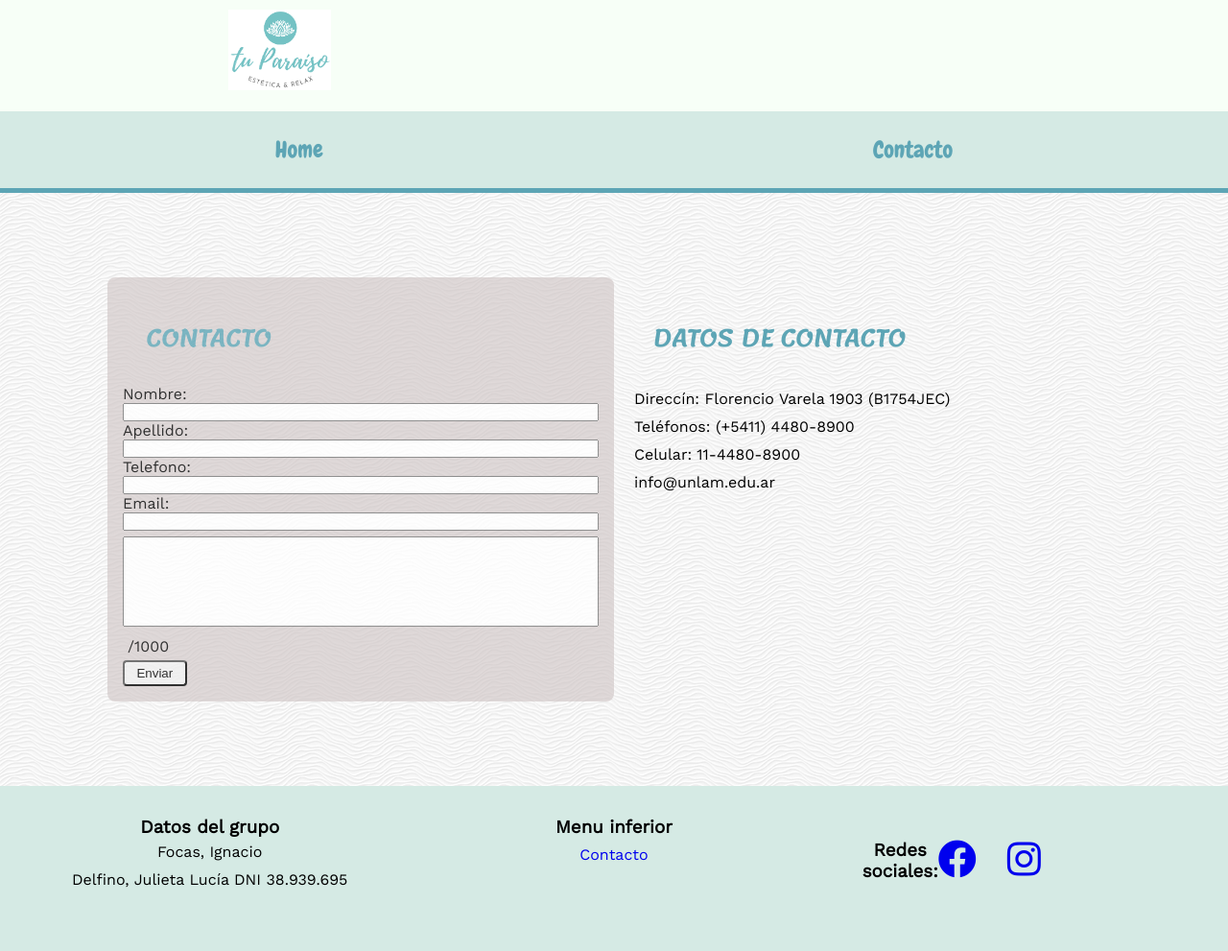
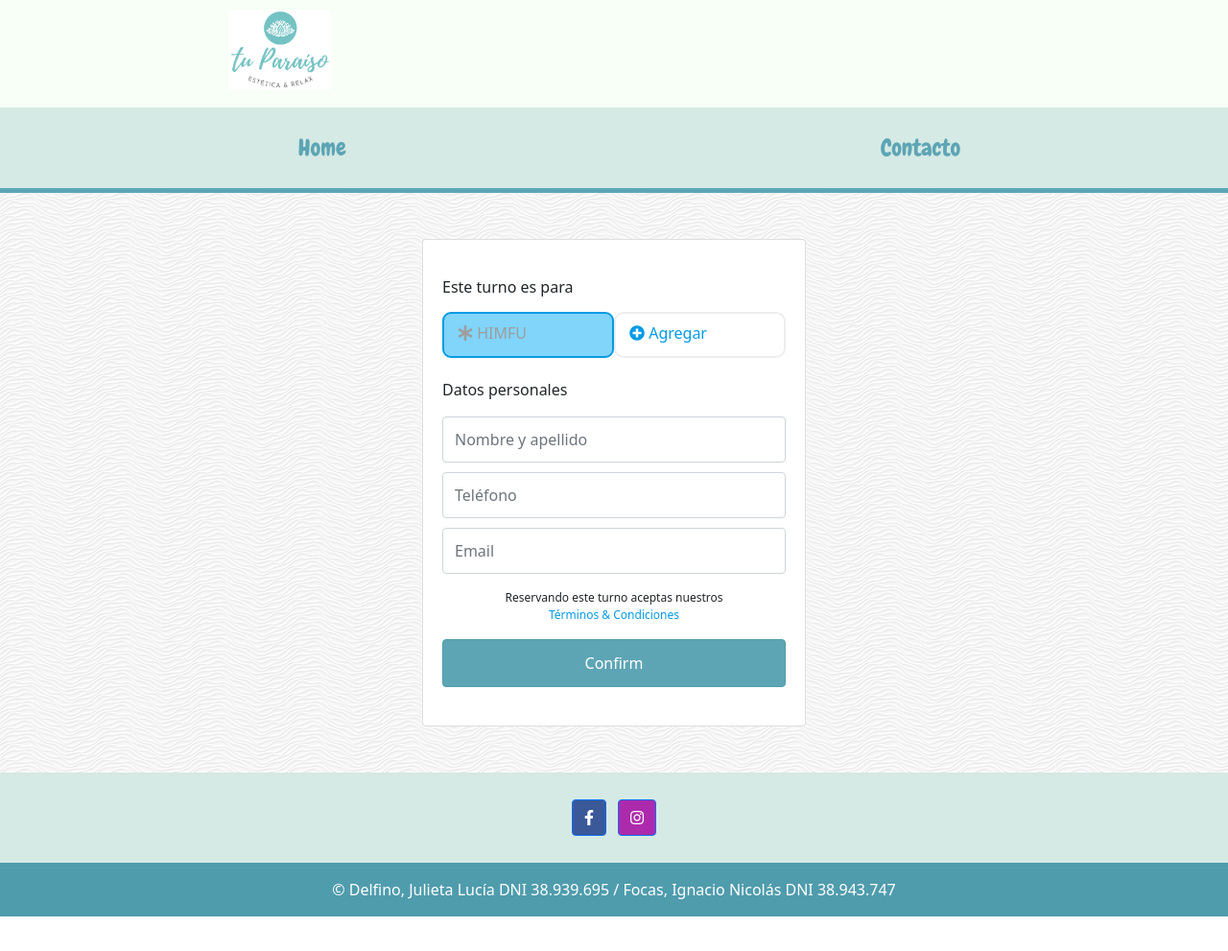
Before and after one commit to ignaf/TpVei, a plain HTML site: page contacto.html in a window 1280 px wide. Shown: the whole page at 96% size. After the commit the page ends 955 px from the top, so only its background shows below. Drawn offline with nearby package versions, Linux system fonts and the light colour scheme; a web font is replaced by a local one.

Commit message:
update contacto

```diff
--- a/contacto.html
+++ b/contacto.html
@@ -6,8 +6,8 @@
     <title>Contacto</title>
     <link rel="stylesheet" href="css/estilos.css">
     <link rel="stylesheet" href="css/contacto.css">
-    <script src="js/contacto.js"></script>
-</head>
+    <link rel="stylesheet" href="css/bootstrap.min.css">
+   </head>
 
 <body>
     <header class="estilosheader">
@@ -25,75 +25,73 @@
             <li><a href="contacto.html">Contacto</a></li>
         </ul>
     </nav>
-    <main class="main-contacto">
-        <section class="contenedor-contacto">
-            <article id="color-formulario">
-                <h2>CONTACTO</h2>
-                <form class="contacto" action="#" onsubmit="return validar()"
-                    enctype="application/x-www-form-urlencoded">
-
-                    <label for="nombre">Nombre:</label>
-                    <input type="text" name="nombre" id="nombre" class="input-formulario">
-                    <label for="apellido">Apellido:</label>
-                    <input type="text" name="apellido" id="apellido" class="input-formulario">
-                    <label for="tel">Telefono:</label>
-                    <input type="tel" name="tel" id="tel" class="input-formulario">
-
-                    <label for="email">Email:</label>
-                    <input type="email" name="email" id="email" class="input-formulario">
-                    <label for="mensaje"></label>
-                    <input type="long text" id="mensaje" name="mensaje" class="box-mensaje"
-                        onkeyup="contarCaracteres()">
-                    <p><span id="caracteres"></span>/1000</p>
-
-                    <div id="mensajes" class="error">
-
+    <main>
+             <div class="container mt-5 mb-5 d-flex justify-content-center">
+            <div class="card px-1 py-4">
+                <div class="card-body">
+                    <h6 class="card-title mb-3">Este turno es para</h6>
+                    <div class="d-flex flex-row"> <label class="radio mr-1"> <input type="radio" name="add" value="anz" checked> <span> <i class="fa fa-asterisk"></i> HIMFU </span> </label> <label class="radio"> <input type="radio" name="add" value="add"> <span> <i class="fa fa-plus-circle"></i> Agregar </span> </label> </div>
+                    <h6 class="information mt-4">Datos personales</h6>
+                    <div class="row">
+                        <div class="col-sm-12">
+                            <div class="form-group">
+                                 <input class="form-control" type="text" placeholder="Nombre y apellido"> </div>
+                        </div>
                     </div>
-                    <button class="boton-contacto">Enviar</button>
-                </form>
-            </article>
-
-            <article class="datos-contacto">
-                <h2>DATOS DE CONTACTO</h2>
-                <P>Direcc&iacute;n: Florencio Varela 1903 (B1754JEC) </P>
-                <p>Tel&eacute;fonos: (+5411) 4480-8900 </p>
-                <p>Celular: 11-4480-8900</p>
-                <p>info@unlam.edu.ar</p>
-                <a href="https://www.unlam.edu.ar/"></a>
-            </article>
-        </section>
+                    <div class="row">
+                        <div class="col-sm-12">
+                            <div class="form-group">
+                                <div class="input-group"> <input class="form-control" type="text" placeholder="Teléfono"> </div>
+                            </div>
+                        </div>
+                    </div>
+                    <div class="row">
+                        <div class="col-sm-12">
+                            <div class="form-group">
+                                <div class="input-group"> <input class="form-control" type="text" placeholder="Email"> </div>
+                            </div>
+                        </div>
+                    </div>
+                    <div class=" d-flex flex-column text-center px-5 mt-3 mb-3"> <small class="agree-text">Reservando este turno aceptas nuestros</small> <a href="#" class="terms">Términos & Condiciones</a> </div>
+                    <button class="btn btn-primary btn-block confirm-button">Confirm</button>
+                </div>
+            </div>
+        </div>
 
 
     </main>
 
-    <footer class="estilosfooter">
-        <div>
-            <h3>Datos del grupo</h3>
-            <ul>
-                <li>
-                    <p>Focas, Ignacio</p>
-                </li>
-                <li>
-                    <p>Delfino, Julieta Luc&iacute;a DNI 38.939.695</p>
-                </li>
-            </ul>
+    <footer class="bg-light text-center text-white" style="background-color: #D5EAE4 !important;">
+
+        <div class="container p-4 pb-0 " style="background-color: #D5EAE4;">
+
+          <section class="mb-4" style="background-color: #D5EAE4;">
+
+            <a
+              class="btn btn-primary btn-floating m-1"
+              style="background-color: #3b5998;"
+              href="https://www.facebook.com/tuparaisodd"
+              role="button"
+              ><i class="fab fa-facebook-f"></i
+            ></a>
+            <a
+              class="btn btn-primary btn-floating m-1"
+              style="background-color: #ac2bac;"
+              href="https://www.instagram.com/estetica.tu.paraiso/"
+              role="button"
+              ><i class="fab fa-instagram"></i
+            ></a>
+
+
+          </section>
+
         </div>
-        <div>
-            <h3>Menu inferior</h3>
-            <ul class="menuinferior">
-                <li><a href="contacto.html">Contacto</a></li>
-            </ul>
+
+        <div class="text-center p-3" style="background-color: #4f9cad;">
+          © Delfino, Julieta Luc&iacute;a DNI 38.939.695 / Focas, Ignacio Nicolás DNI 38.943.747
         </div>
-        <div>
 
-            <div class="contenedorredessociales">
-                <h3>Redes sociales:</h3>
-                <a href="https://www.facebook.com/tuparaisodd"><i class="fab fa-facebook" class="redesSociales"></i></a>
-                <a href="https://www.instagram.com/estetica.tu.paraiso/"><i class="fab fa-instagram"
-                        class="redesSociales"></i></a>
-            </div>
-        </div>
-    </footer>
+      </footer>
 
 </body>
 
--- a/css/contacto.css
+++ b/css/contacto.css
@@ -50,3 +50,78 @@
     border-radius: 0.5em;
     opacity: 0.8;
 }
+
+body {
+    background-color: #FFEBEE
+}
+
+.card {
+    width: 400px;
+    background-color: #fff;
+    border: none;
+    border-radius: 12px
+}
+
+label.radio {
+    cursor: pointer;
+    width: 100%
+}
+
+label.radio input {
+    position: absolute;
+    top: 0;
+    left: 0;
+    visibility: hidden;
+    pointer-events: none
+}
+
+label.radio span {
+    padding: 7px 14px;
+    border: 2px solid #eee;
+    display: inline-block;
+    color: #039be5;
+    border-radius: 10px;
+    width: 100%;
+    height: 48px;
+    line-height: 27px
+}
+
+label.radio input:checked+span {
+    border-color: #039BE5;
+    background-color: #81D4FA;
+    color: rgb(158, 157, 157);
+    border-radius: 9px;
+    height: 48px;
+    line-height: 27px
+}
+
+.form-control {
+    margin-top: 10px;
+    height: 48px;
+    border: 2px solid #eee;
+    border-radius: 10px
+}
+
+.form-control:focus {
+    box-shadow: none;
+    border: 2px solid #5DA5B5
+}
+
+.agree-text {
+    font-size: 12px
+}
+
+.terms {
+    font-size: 12px;
+    text-decoration: none;
+    color: #039BE5
+}
+
+.confirm-button {
+    height: 50px;
+    border-radius: 10px;
+    width: 100%;
+   background-color: #5DA5B5 !important;
+   border-color: #4f9cad !important;
+
+}
--- a/css/estilos.css
+++ b/css/estilos.css
@@ -103,16 +103,9 @@ main{
 
 /*Estilos del footer!!*/
 .estilosfooter{
-    display: flex;
+    background-color: #D5EAE4 !important;
 }
-.menuinferior a{
-    text-decoration: none;
-     display: block;
-     padding: 5px;
-}
-.estilosfooter li{
-    list-style: none;
-}
+
 
 
 /*Estilos del main pagina index*/
@@ -240,36 +233,5 @@ main{
         font-size: 3em;
     }
 
-    /*Estilos footer*/
-    .estilosfooter{
-        display: flex;
-        justify-content: space-around;
-        padding: 0.5em;
-    }
-    .menuinferior{
-        display: flex;
-        flex-direction: column;
-        line-height: 0.3em;
-    }
-    .menuinferior a{
-        padding: 1em;
-    }
-    .estilosfooter div{
-        width: calc(33% - 1em);
-        margin: 1.5em;
-    }
 
-    .contenedorredessociales{
-    display: flex;
-    flex-wrap: no-wrap;
-    }
-    .contenedorredessociales a{
-        margin-right: 2em;
-    }
-
-    .contenedorredessociales i{
-    display: inline-block;
-    font-size:  2.5em;
-    /*margin-right: 0.5em; */
-    }
 }
```
